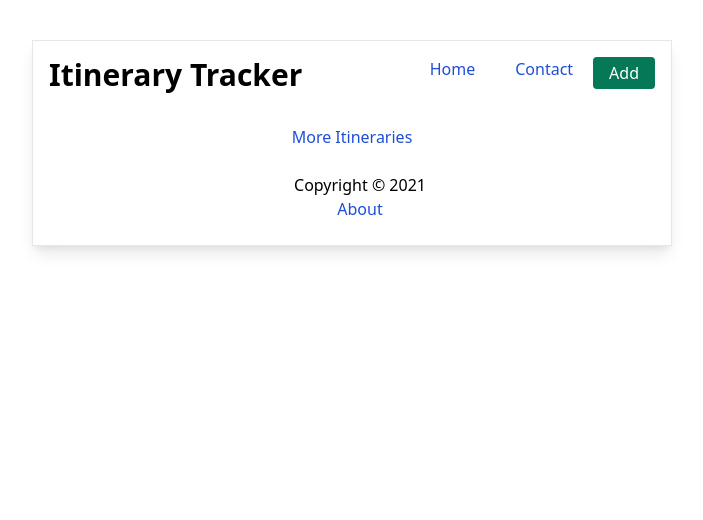
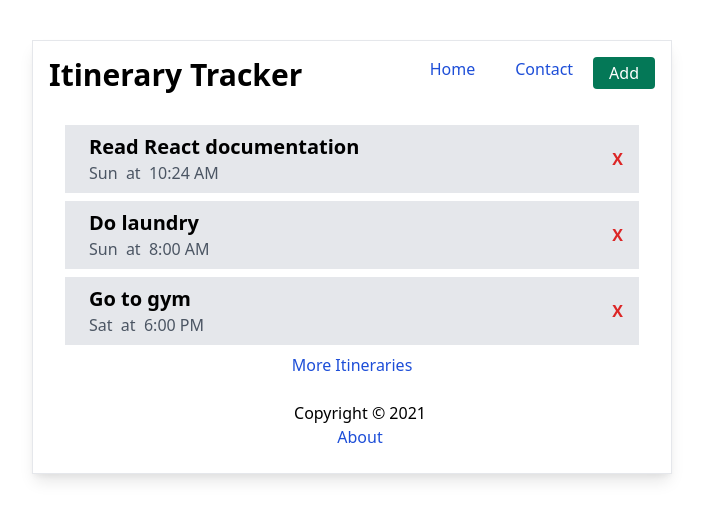
Before and after one commit to PrinceNiyonshuti/itinerary-tracker-v2, a React (Create React App) app: page / in a window 1280 px wide. Shown: the top 520 px of the page, without its empty margins (288-991 px from the left). Built offline with nearby package versions, Linux system fonts and the light colour scheme.

Commit message:
added itinerary component

```diff
--- /dev/null
+++ b/src/components/Itinerary.tsx
@@ -0,0 +1,53 @@
+/** @format */
+
+import React from "react";
+import { Link } from "react-router-dom";
+
+type itineraryProps = {
+	itenaryData: {
+		title: string;
+		date: string;
+		time: string;
+		description: string;
+		priority: boolean;
+		id: number;
+	}[];
+};
+function Itenarary(props: itineraryProps) {
+	return (
+		<div>
+			{props.itenaryData.map((itenary) => (
+				<li
+					key={itenary.id}
+					className="flex justify-between items-center bg-gray-200 mt-2 p-2 cursor-pointer transition ">
+					<div className="flex ml-2">
+						<div className="flex flex-col ml-2">
+							<Link to={`/itinerary/${itenary.id}`}>
+								<h1 className="font-semibold text-xl">{itenary.title}</h1>
+							</Link>
+							<p className="font-normal text-gray-600">
+								{new Date(itenary.date).toLocaleDateString("en-US", {
+									weekday: "short",
+								})}
+								&nbsp; at &nbsp;
+								{new Date(itenary.date + " " + itenary.time).toLocaleString(
+									"en-US",
+									{
+										hour: "numeric",
+										minute: "numeric",
+										hour12: true,
+									}
+								)}
+							</p>
+						</div>
+					</div>
+					<div className="flex flex-col items-center">
+						<button className="text-red-600 font-bold mr-2">X</button>
+					</div>
+				</li>
+			))}
+		</div>
+	);
+}
+
+export default Itenarary;
--- a/src/pages/AddItinerary.tsx
+++ b/src/pages/AddItinerary.tsx
@@ -1,6 +1,5 @@
 /** @format */
 
-import React, { useContext } from "react";
 import Button from "../components/Button";
 import Input from "../components/Input";
 import TextArea from "../components/TexArea";
--- a/src/pages/AllItinerary.tsx
+++ b/src/pages/AllItinerary.tsx
@@ -1,15 +1,13 @@
 /** @format */
 
 import React, { useContext } from "react";
-import Itenaries from "../components/Itenaries";
+import Itinerary from "../components/Itinerary";
 
 function AllItinerary() {
-
 	return (
 		<div>
 			<div className="w-full p-4">
-				<ul>
-				</ul>
+				<ul></ul>
 			</div>
 		</div>
 	);
--- a/src/pages/Home.tsx
+++ b/src/pages/Home.tsx
@@ -1,10 +1,41 @@
 /** @format */
 import { Link } from "react-router-dom";
+import Itinerary from "../components/Itinerary";
 const Home = () => {
+	const itenaryList = [
+		{
+			title: "Read React documentation",
+			date: "2021-11-07",
+			time: "10:24",
+			description:
+				"Curabitur aliquet quam id dui posuere blandit. Pellentesque in ipsum id orci porta dapibus. Proin eget tortor risus. Curabitur aliquet quam id dui posuere blandit. Mauris blandit aliquet elit, eget tincidunt nibh pulvinar a. Proin eget tortor risus. Pellentesque in ipsum id orci porta dapibus. Curabitur aliquet quam id dui posuere blandit. Nulla quis lorem ut libero malesuada feugiat. Mauris blandit aliquet elit, eget tincidunt nibh pulvinar a.",
+			priority: true,
+			id: 1,
+		},
+		{
+			title: "Do laundry",
+			date: "2021-11-07",
+			time: "08:00",
+			description:
+				"Read the Labels. Check the care labels on your garments and linens. ...\nSort. Start by sorting the laundry by color: ...\nSort Again. Sort each pile one more time by type of fabric. ...\nPick a Detergent. ...\nPick a Water Temperature and Cycle. ...\nFinal Check. ...\nLoad the Washer. ...\nUnload the Washer.",
+			priority: false,
+			id: 2,
+		},
+		{
+			title: "Go to gym",
+			date: "2021-11-06",
+			time: "18:00",
+			description:
+				"What is a gym? A gym - physical exercises and activities performed inside, often using equipment, especially when done as a subject at school. Gymnasium is a large room with equipment for exercising the body and increasing strength or a club where you can go to exercise and keep fit.",
+			priority: false,
+			id: 3,
+		},
+	];
 	return (
 		<div>
 			<div className="w-full p-4">
 				<ul>
+					<Itinerary itenaryData={itenaryList} />
 				</ul>
 				<Link to="/all">
 					<p className="font-normal text-blue-700 text-center mt-2">
```
Also changed, not shown: src/pages/Contact.tsx (+4 -18 lines).
